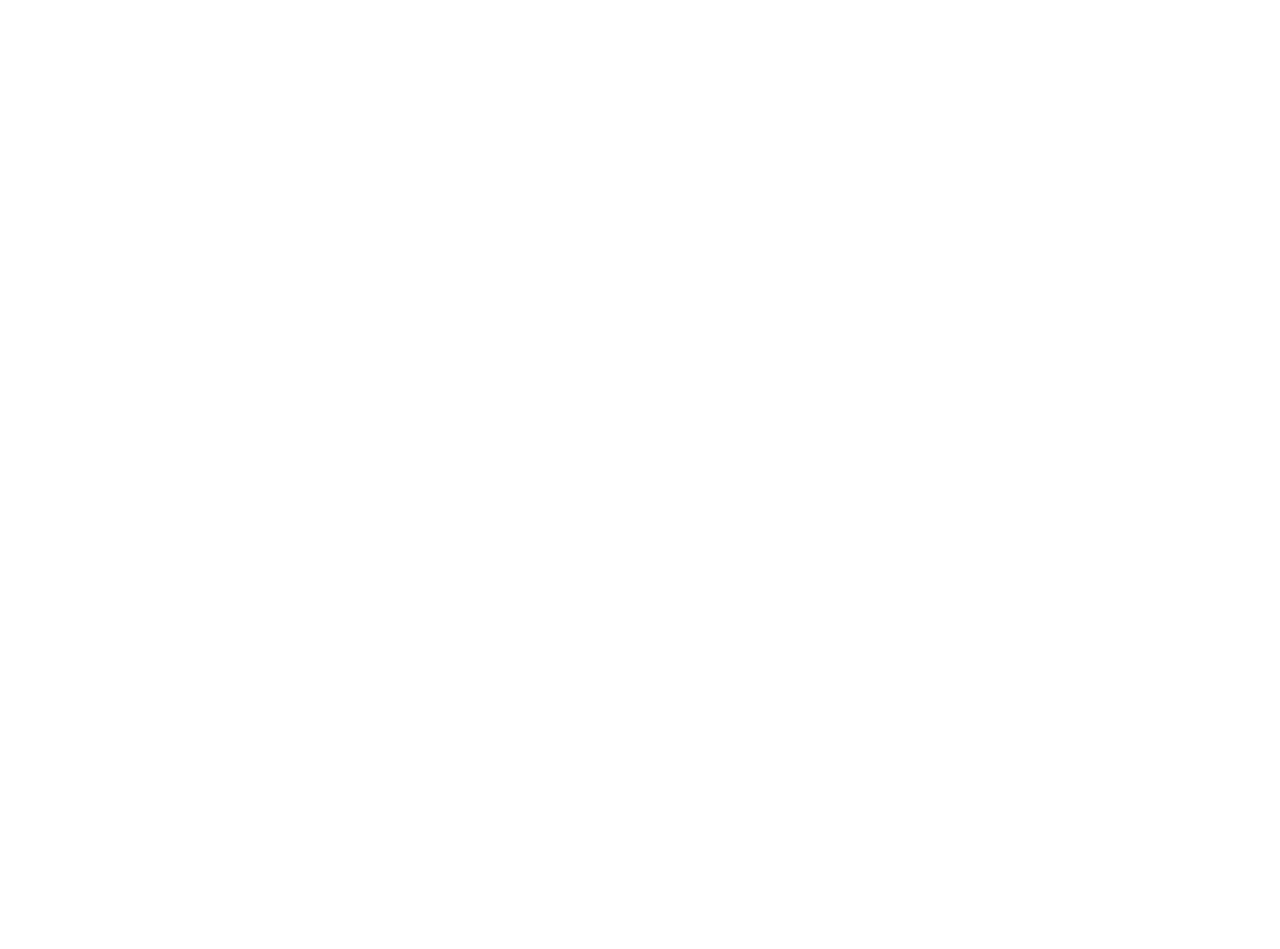
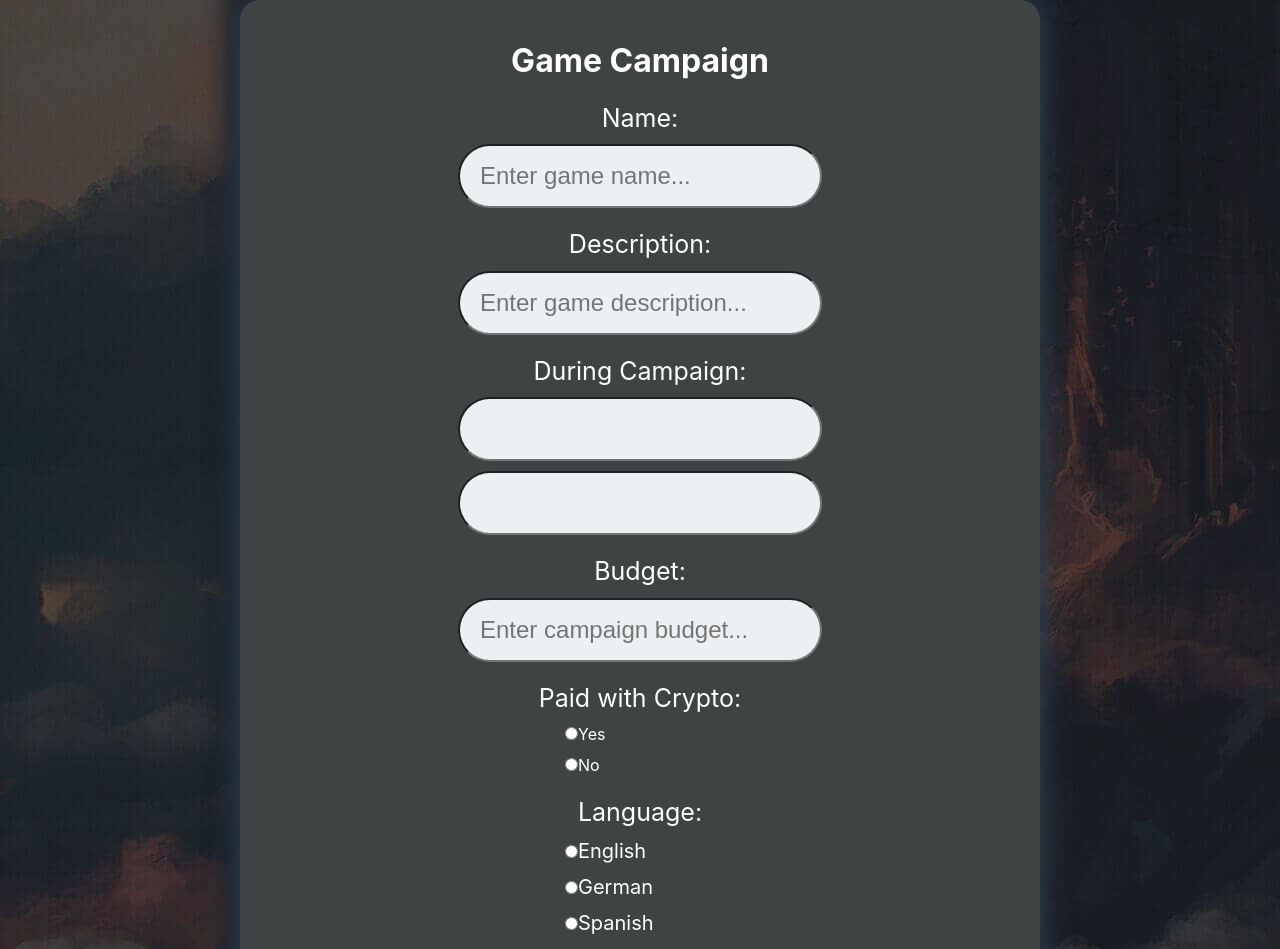
Before and after one commit to Konstantin-Natev/Game-Influencer, a React (Create React App) app: page / in a window 1280 px wide. Shown: the top 949 px of the page. Before the commit the page ends 800 px from the top, so only its background shows below. Built offline with nearby package versions, Linux system fonts and the light colour scheme.

Commit message:
create style of form

```diff
--- a/public/index.html
+++ b/public/index.html
@@ -10,34 +10,17 @@
       content="Web site created using create-react-app"
     />
     <link rel="apple-touch-icon" href="%PUBLIC_URL%/logo192.png" />
-    <!--
-      manifest.json provides metadata used when your web app is installed on a
-      user's mobile device or desktop. See https://developers.google.com/web/fundamentals/web-app-manifest/
-    -->
+
     <link rel="manifest" href="%PUBLIC_URL%/manifest.json" />
-    <!--
-      Notice the use of %PUBLIC_URL% in the tags above.
-      It will be replaced with the URL of the `public` folder during the build.
-      Only files inside the `public` folder can be referenced from the HTML.
 
-      Unlike "/favicon.ico" or "favicon.ico", "%PUBLIC_URL%/favicon.ico" will
-      work correctly both with client-side routing and a non-root public URL.
-      Learn how to configure a non-root public URL by running `npm run build`.
-    -->
+    <link rel="stylesheet" href="./style/form.css">
+
     <title>React App</title>
   </head>
   <body>
+
     <noscript>You need to enable JavaScript to run this app.</noscript>
     <div id="root"></div>
-    <!--
-      This HTML file is a template.
-      If you open it directly in the browser, you will see an empty page.
 
-      You can add webfonts, meta tags, or analytics to this file.
-      The build step will place the bundled scripts into the <body> tag.
-
-      To begin the development, run `npm start` or `yarn start`.
-      To create a production bundle, use `npm run build` or `yarn build`.
-    -->
   </body>
 </html>
--- /dev/null
+++ b/public/style/form.css
@@ -0,0 +1,81 @@
+
+*,
+*::before,
+*::after {
+    margin: 0 auto;
+    padding: 0;
+    box-sizing: inherit;
+    line-height: 1.3;
+}
+
+
+body{
+    background-image: url(../assets/bg-fixed-3.jpg);
+    color: white;
+}
+
+
+#campaign{
+
+    align-items: center;
+
+}
+
+
+
+.container{
+    position: relative;
+    width: 800px;
+    height: auto;
+    border-radius: 20px;
+    padding: 40px;
+    box-sizing: border-box;
+    text-align: center;
+    background: #3e4443;
+    box-shadow: 0px 0px 32px 0px #32485e, -14px -14px 20px #191c21;
+}
+
+.label-title{
+    display: block;
+    margin-top: 20px;
+    font-size: 25px;
+}
+
+
+input[type="text"] {
+    background: #ecf0f3;
+    padding: 30px;
+    padding-left: 20px;
+    height: 50px;
+    margin-top: 10px;
+    font-size: 24px;
+    border-radius: 50px;
+
+}
+
+input[type="data"]{
+    background: #ecf0f3;
+    padding: 30px;
+    padding-left: 20px;
+    height: 50px;
+    margin-top: 10px;
+    font-size: 24px;
+    border-radius: 50px;
+
+}
+
+.buttons{
+    display:block;
+    margin-top: 10px;
+
+
+}
+
+.radio-btn-container{
+    width: 150px;
+    text-align: initial
+}
+
+.label-language{
+    font-size: 20px;
+}
--- a/src/App.js
+++ b/src/App.js
@@ -1,10 +1,13 @@
 import logo from './logo.svg';
 import './App.css';
+
+import FormComponent from './components/FormComponent/FormComponent';
 
 function App() {
   return (
     <div className="App">
 
+      <FormComponent/>
     </div>
   );
 }
--- /dev/null
+++ b/src/components/FormComponent/FormComponent.js
@@ -0,0 +1,73 @@
+
+function FormComponent(){
+
+
+
+    return(
+        <form id="campaign" method='POST'>
+            <div className="container">
+
+                <h1>Game Campaign</h1>
+
+                <label htmlFor="name" className="label-title" >Name:</label>
+                <input type="text" id="campaign-name" placeholder="Enter game name..."/>
+
+                <label htmlFor="description" className="label-title" >Description:</label>
+                <input type="text" id="campaign-description" placeholder="Enter game description..."/>
+
+                 <label htmlFor="during" className="label-title" >During Campaign:</label>
+                <input type="data" id="campaign-start" name="datestart"/>
+                <input type="data" id="campaign-start" name="dateend"/>
+
+                <label htmlFor="budget" className="label-title" >Budget:</label>
+                <input type="text" id="campaign-budget" placeholder="Enter campaign budget..."/>
+
+                <label htmlFor="paid" className="label-title" >Paid with Crypto:</label>
+                <div className="radio-btn-container">
+
+                <span className="buttons">
+
+                <input type="radio" id="campaign-paid" value="Yes"/>
+                <label htmlFor="html">Yes</label>
+                </span>
+
+                <span className="buttons">
+
+                <input type="radio" id="campaign-paid" value="No"/>
+                <label htmlFor="html">No</label>
+                </span>
+                </div>
+
+
+                <label htmlFor="language" className="label-title" >Language:</label>
+                <div className="radio-btn-container">
+
+                    <span className="buttons">
+                    <input type="radio" id="campaign-language" value="English"/>
+                    <label htmlFor="html" className="label-language" >English</label>
+                    </span>
+
+                    <span className="buttons">
+                    <input type="radio" id="campaign-language" value="German"/>
+                    <label htmlFor="html" className="label-language" >German</label>
+                    </span>
+
+                    <span className="buttons">
+                    <input type="radio" id="campaign-language" value="Spanish"/>
+                    <label htmlFor="html" className="label-language" >Spanish</label>
+                    </span>
+
+                    <span className="buttons">
+                    <input type="radio" id="campaign-language" value="Japanese"/>
+                    <label htmlFor="html" className="label-language" >Japanese</label>
+                    </span>
+                </div>
+
+
+
+            </div>
+        </form>
+    )
+}
+
+export default FormComponent;
```
Also changed, not shown: public/assets/bg-fixed-3.jpg (added).
